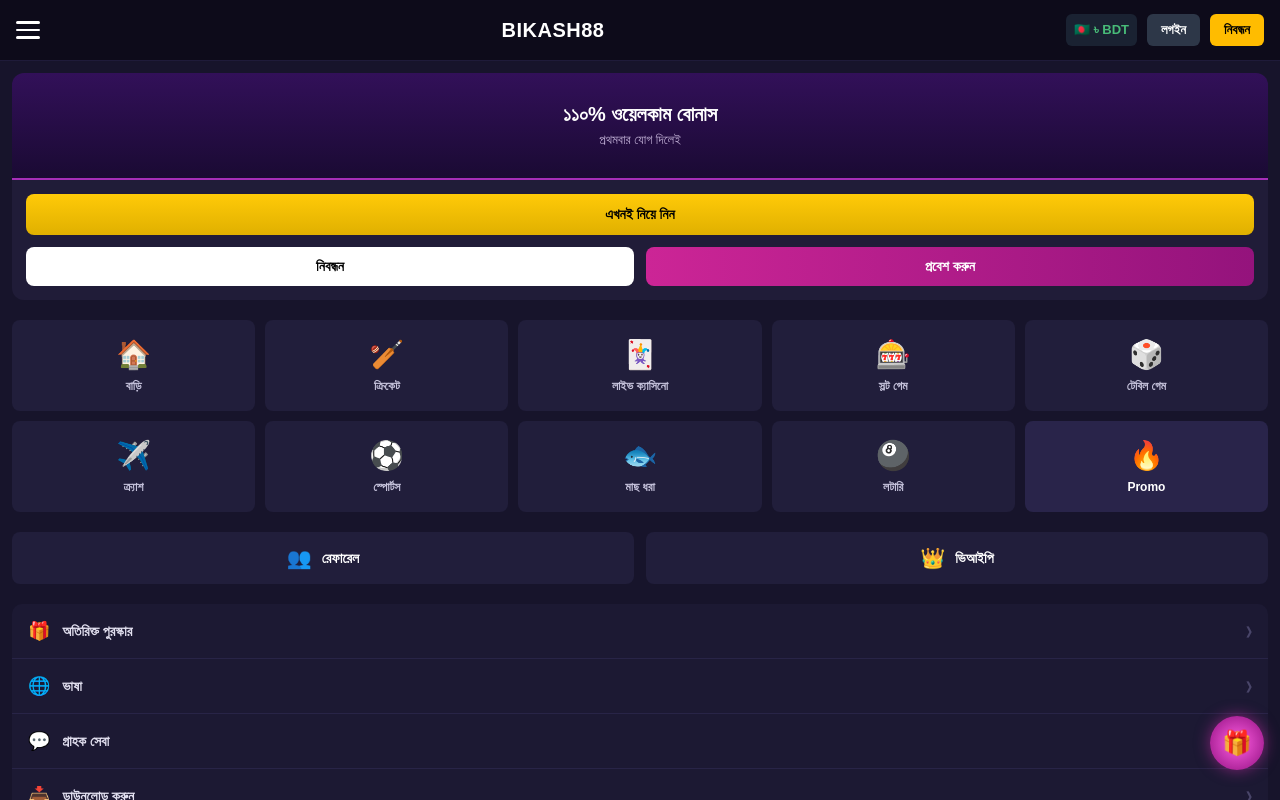
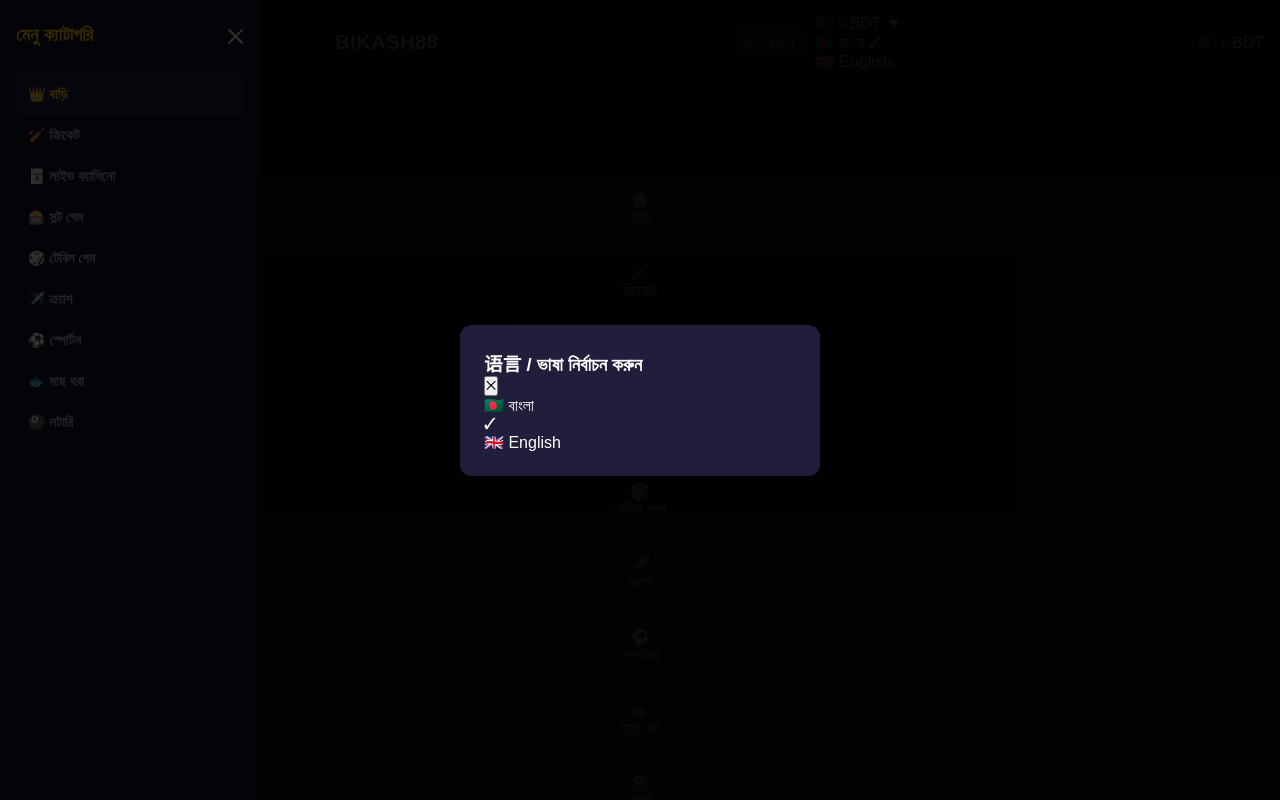
Before and after one commit to vivov23g2025-ops/bikash88, a website: page public/index.html in a window 1280 px wide. Shown: the top 800 px of the page. Drawn offline with Linux system fonts and the light colour scheme.

Commit message:
index.html

```diff
--- a/public/index.html
+++ b/public/index.html
@@ -3,206 +3,235 @@
 <head>
     <meta charset="UTF-8">
     <meta name="viewport" content="width=device-width, initial-scale=1.0">
-    <title>BIKASH88 - অনলাইন গেমিং প্ল্যাটফর্ম</title>
+    <title>BIKASH88</title>
     <link rel="stylesheet" href="bikash88.css">
 </head>
-<body class="logged-out-state" id="main-body">
+<body>
 
+    <!-- হেডার সেকশন -->
     <header class="header">
         <div class="header-container">
-            <button class="menu-btn" onclick="openSidebarMenu(event)">
+            <button class="menu-btn" onclick="toggleMobileSidebar(event)">
                 <span></span>
                 <span></span>
                 <span></span>
             </button>
 
-            <div class="logo">B<span>IKASH88</span></div>
+            <div class="logo">BIKASH88</div>
 
+            <!-- ডেক্সটপ ভিউ কন্ট্রোলস (ডেক্সটপে শো করবে, মোবাইলে অটো-হাইড) -->
             <div class="header-right-desktop">
                 <div class="currency-badge">
                     <span class="flag">🇧🇩</span> ৳ BDT
                 </div>
-                <button class="header-btn btn-login" onclick="openAuthModal('login')">লগইন</button>
-                <button class="header-btn btn-register" onclick="openAuthModal('register')">নিবন্ধন</button>
+                <!-- ডেক্সটপ ল্যাঙ্গুয়েজ ড্রপডাউন (স্ক্রিনশট ৭ এর মতো অবিকল) -->
+                <div class="desktop-lang-selector" onclick="toggleDesktopLangDropdown(event)">
+                    <span class="current-lang-flag">🇧🇩</span> <span>৳ BDT</span> <span class="arrow-down">▼</span>
+                    <div id="desktop-lang-dropdown" class="desktop-dropdown-box">
+                        <div class="dropdown-item active">
+                            <span class="flag">🇧🇩</span> <span>বাংলা</span> <span class="tick-mark">✓</span>
+                        </div>
+                        <div class="dropdown-item">
+                            <span class="flag">🇬🇧</span> <span>English</span> <span class="tick-mark"></span>
+                        </div>
+                    </div>
+                </div>
             </div>
 
-            <div class="header-spacer-mobile"></div>
+            <!-- মোবাইল ভিউ ল্যাঙ্গুয়েজ ট্রিগার (মোবাইলে শো, ডেক্সটপে হাইড) -->
+            <div class="mobile-lang-trigger" onclick="openMobileLangModal()">
+                <span class="flag-circle">🇧🇩</span> <span class="currency-txt">৳ BDT</span>
+            </div>
         </div>
     </header>
 
-    <div id="mobile-sidebar" class="sidebar-overlay" style="display: none;" onclick="closeSidebarMenu()">
+    <!-- মোবাইল নেভিগেশন সাইড ড্রয়ার (স্ক্রিনশট ৪ এর মতো 'মেনু ক্যাটাগরি') -->
+    <div id="mobile-sidebar" class="sidebar-overlay" onclick="closeSidebarMenu()">
         <div class="sidebar-content" onclick="event.stopPropagation()">
             <div class="sidebar-header">
                 <h3>মেনু ক্যাটাগরি</h3>
                 <button class="close-sidebar" onclick="closeSidebarMenu()">✕</button>
             </div>
             <nav class="sidebar-nav">
-                <a href="#" class="active">👑 বাড়ি</a>
-                <a href="#">🏏 ক্রিকেট</a>
-                <a href="#">🃏 লাইভ ক্যাসিনো</a>
-                <a href="#">🎰 স্লট গেম</a>
-                <a href="#">🎲 টেবিল গেম</a>
-                <a href="#">✈️ ক্র্যাশ</a>
-                <a href="#">⚽ স্পোর্টস</a>
-                <a href="#">🐟 মাছ ধরা</a>
-                <a href="#">🎱 লটারি</a>
+                <a href="#" class="active"><span class="nav-icon">👑</span> বাড়ি</a>
+                <a href="#"><span class="nav-icon">🏏</span> ক্রিকেট</a>
+                <a href="#"><span class="nav-icon">🃏</span> লাইভ ক্যাসিনো</a>
+                <a href="#"><span class="nav-icon">🎰</span> স্লট গেম</a>
+                <a href="#"><span class="nav-icon">🎲</span> টেবিল গেম</a>
+                <a href="#"><span class="nav-icon">✈️</span> ক্র্যাশ</a>
+                <a href="#"><span class="nav-icon">⚽</span> স্পোর্টস</a>
+                <a href="#"><span class="nav-icon">🐟</span> মাছ ধরা</a>
+                <a href="#"><span class="nav-icon">🎱</span> লটারি</a>
             </nav>
         </div>
     </div>
 
-    <main class="main-content">
-        <section class="hero-section">
-            <div class="hero-banner">
-                <h1>১১০% ওয়েলকাম বোনাস</h1>
+    <!-- মূল কন্টেন্ট এরিয়া -->
+    <main class="main-container">
+
+        <!-- প্রোমোশন ব্যানার ও অ্যাকশন বাটন সেকশন (স্ক্রিনশট ১ ও ৫ এর মতো) -->
+        <section class="hero-promo-section">
+            <div class="promo-banner-card">
+                <h2>১১০% ওয়েলকাম বোনাস</h2>
                 <p>প্রথমবার যোগ দিলেই</p>
             </div>
 
-            <div class="hero-actions-container">
-                <button class="btn-yellow-main" onclick="openAuthModal('register')">এখনই নিয়ে নিন</button>
-                <div class="auth-split-buttons">
-                    <button class="btn-split-white" onclick="openAuthModal('register')">নিবন্ধন</button>
-                    <button class="btn-split-magenta" onclick="openAuthModal('login')">প্রবেশ করুন</button>
-                </div>
+            <button class="action-btn-yellow">এখনই নিয়ে নিন</button>
+
+            <div class="auth-buttons-row">
+                <button class="auth-btn btn-register-white">নিবন্ধন</button>
+                <button class="auth-btn btn-login-purple">প্রবেশ করুন</button>
             </div>
         </section>
 
-        <section class="categories-grid">
-            <div class="grid-item"><div class="gold-icon">🏠</div><span>বাড়ি</span></div>
-            <div class="grid-item"><div class="gold-icon">🏏</div><span>ক্রিকেট</span></div>
-            <div class="grid-item"><div class="gold-icon">🃏</div><span>লাইভ ক্যাসিনো</span></div>
-            <div class="grid-item"><div class="gold-icon">🎰</div><span>স্লট গেম</span></div>
-            <div class="grid-item"><div class="gold-icon">🎲</div><span>টেবিল গেম</span></div>
-            <div class="grid-item"><div class="gold-icon">✈️</div><span>ক্র্যাশ</span></div>
-            <div class="grid-item"><div class="gold-icon">⚽</div><span>স্পোর্টস</span></div>
-            <div class="grid-item"><div class="gold-icon">🐟</div><span>মাছ ধরা</span></div>
-            <div class="grid-item"><div class="gold-icon">🎱</div><span>লটারি</span></div>
-            <div class="grid-item item-promo-highlight"><div class="gold-icon">🔥</div><span class="text-white">Promo</span></div>
-        </section>
-
-        <section class="vip-referral-row">
-            <div class="vip-card">
-                <span class="card-icon-gold">👥</span>
-                <span>রেফারেল</span>
+        <!-- গেম ক্যাটাগরি গ্রিড লেআউট (স্ক্রিনশট ১ এবং ৫ এর আইকন গ্রিড) -->
+        <section class="game-categories-grid">
+            <div class="grid-item">
+                <div class="grid-icon">🏠</div>
+                <p>বাড়ি</p>
             </div>
-            <div class="vip-card">
-                <span class="card-icon-gold">👑</span>
-                <span>ভিআইপি</span>
+            <div class="grid-item">
+                <div class="grid-icon">🏏</div>
+                <p>ক্রিকেট</p>
+            </div>
+            <div class="grid-item">
+                <div class="grid-icon">🃏</div>
+                <p>লাইভ ক্যাসিনো</p>
+            </div>
+            <div class="grid-item">
+                <div class="grid-icon">🎰</div>
+                <p>স্লট গেম</p>
+            </div>
+            <div class="grid-item">
+                <div class="grid-icon">🎲</div>
+                <p>টেবিল গেম</p>
+            </div>
+            <div class="grid-item">
+                <div class="grid-icon">✈️</div>
+                <p>ক্র্যাশ</p>
+            </div>
+            <div class="grid-item">
+                <div class="grid-icon">⚽</div>
+                <p>স্পোর্টস</p>
+            </div>
+            <div class="grid-item">
+                <div class="grid-icon">🐟</div>
+                <p>মাছ ধরা</p>
+            </div>
+            <div class="grid-item">
+                <div class="grid-icon">🎱</div>
+                <p>লটারি</p>
+            </div>
+            <div class="grid-item hot-item">
+                <div class="grid-icon">🔥</div>
+                <p>Promo</p>
             </div>
         </section>
 
-        <section class="native-menu-list">
-            <div class="menu-list-row">
-                <div class="menu-list-left"><span class="row-graphic-icon">🎁</span> অতিরিক্ত পুরস্কার</div>
-                <div class="menu-list-right">❯</div>
+        <!-- স্পেশাল ট্যাব বাটন (রেফারেল ও ভিআইপি - স্ক্রিনশট ২ ও ৬ এর মতো) -->
+        <section class="special-tabs-row">
+            <div class="tab-card ref-tab">
+                <span class="tab-icon">👥</span> রেফারেল
             </div>
-            <div class="menu-list-row">
-                <div class="menu-list-left"><span class="row-graphic-icon">🌐</span> ভাষা</div>
-                <div class="menu-list-right">❯</div>
+            <div class="tab-card vip-tab">
+                <span class="tab-icon">👑</span> ভিআইপি
             </div>
-            <div class="menu-list-row">
-                <div class="menu-list-left"><span class="row-graphic-icon">💬</span> গ্রাহক সেবা</div>
-                <div class="menu-list-right">❯</div>
+        </section>
+
+        <!-- লিস্টিং মেনু সেকশন (স্ক্রিনশট ২ এবং ৬ এর নিচের অপশনগুলো) -->
+        <section class="account-links-list">
+            <div class="link-item">
+                <div class="link-left"><span class="link-icon">🎁</span> অতিরিক্ত পুরস্কার</div>
+                <div class="link-right">❯</div>
             </div>
-            <div class="menu-list-row">
-                <div class="menu-list-left"><span class="row-graphic-icon">📥</span> ডাউনলোড করুন</div>
-                <div class="menu-list-right">❯</div>
+            <div class="link-item" onclick="openMobileLangModal()">
+                <div class="link-left"><span class="link-icon">🌐</span> ভাষা</div>
+                <div class="link-right">❯</div>
+            </div>
+            <div class="link-item">
+                <div class="link-left"><span class="link-icon">💬</span> গ্রাহক সেবা</div>
+                <div class="link-right">❯</div>
+            </div>
+            <div class="link-item">
+                <div class="link-left"><span class="link-icon">📥</span> ডাউনলোড করুন</div>
+                <div class="link-right">❯</div>
+            </div>
+        </section>
+
+        <!-- জনপ্রিয় গেমসমূহ গ্রিড (স্ক্রিনশট ৩ এর নিচের অংশ) -->
+        <section class="popular-games-section">
+            <h3 class="section-title">জনপ্রিয় গেমসমূহ</h3>
+            <div class="games-thumbnail-grid">
+                <div class="game-thumb-card"><div class="thumb-placeholder"></div><p>Crazy Time</p></div>
+                <div class="game-thumb-card"><div class="thumb-placeholder"></div><p>Lightning Roulette</p></div>
+                <div class="game-thumb-card"><div class="thumb-placeholder"></div><p>Super Ace</p></div>
+                <div class="game-thumb-card"><div class="thumb-placeholder"></div><p>Aviator</p></div>
             </div>
         </section>
     </main>
 
-    <div class="floating-pink-gift">
-        <div class="gift-animation">🎁</div>
-    </div>
+    <!-- ফ্লোটিং চ্যাট বাটন -->
+    <div class="floating-chat-widget">💬</div>
 
-    <div id="auth-modal-overlay" class="modal-overlay" style="display: none;" onclick="closeAuthModal()">
+    <!-- ভাই৮৮ স্টাইল মোবাইল ল্যাঙ্গুয়েজ মডাল পপআপ (স্ক্রিনশট ৫ এর অবিকল ক্লোন) -->
+    <div id="mobile-lang-modal" class="modal-overlay" onclick="closeMobileLangModal()">
         <div class="modal-box" onclick="event.stopPropagation()">
-            <button class="close-modal" onclick="closeAuthModal()">✕</button>
-
-            <div id="login-form-wrapper" style="display: none;">
-                <h3 class="modal-title">প্রবেশ করুন</h3>
-                <div class="form-group">
-                    <label>ব্যবহারকারীর নাম</label>
-                    <input type="text" placeholder="ইউজারনেম দিন">
+            <div class="modal-header">
+                <h3>语言 / ভাষা নির্বাচন করুন</h3>
+                <button class="close-modal-btn" onclick="closeMobileLangModal()">✕</button>
+            </div>
+            <div class="lang-selection-container">
+                <!-- একটিভ ভাষা (টিকমার্ক সহ) -->
+                <div class="lang-row-option selected" onclick="selectLanguage('bn')">
+                    <div class="lang-info">
+                        <span class="flag-icon">🇧🇩</span>
+                        <span class="lang-text-label">বাংলা</span>
+                    </div>
+                    <span class="status-tick">✓</span>
                 </div>
-                <div class="form-group">
-                    <label>পাসওয়ার্ড</label>
-                    <input type="password" placeholder="পাসওয়ার্ড দিন">
+                <!-- অল্টারনেটিভ ভাষা -->
+                <div class="lang-row-option" onclick="selectLanguage('en')">
+                    <div class="lang-info">
+                        <span class="flag-icon">🇬🇧</span>
+                        <span class="lang-text-label">English</span>
+                    </div>
+                    <span class="status-tick"></span>
                 </div>
-                <button class="submit-btn" onclick="closeAuthModal()">লগইন</button>
-            </div>
-
-            <div id="register-form-wrapper" style="display: none;">
-                <h3 class="modal-title">নিবন্ধন</h3>
-
-                <div class="form-group">
-                    <label>ব্যবহারকারীর নাম *</label>
-                    <input type="text" placeholder="৪-১৫টি অক্ষর এবং সংখ্যা">
-                </div>
-
-                <div class="form-group">
-                    <label>পাসওয়ার্ড *</label>
-                    <input type="password" placeholder="৬-২০টি অক্ষর এবং সংখ্যা">
-                </div>
-
-                <div class="form-group">
-                    <label>পাসওয়ার্ড নিশ্চিত করুন *</label>
-                    <input type="password" placeholder="পাসওয়ার্ড নিশ্চিত করুন">
-                </div>
-
-                <div class="form-group">
-                    <label>মুদ্রা *</label>
-                    <select class="form-select-native">
-                        <option value="BDT">BDT</option>
-                    </select>
-                </div>
-
-                <div class="form-group">
-                    <label>পূর্ণ নাম *</label>
-                    <input type="text" placeholder="পূর্ণ নাম">
-                </div>
-
-                <div class="form-group">
-                    <label>ফোন নম্বর *</label>
-                    <div class="phone-input-container">
-                        <span class="country-code">+880</span>
-                        <input type="tel" placeholder="ফোন নম্বর">
-                    </div>
-                </div>
-
-                <div class="form-group">
-                    <label>যাচাইকরণ কোড *</label>
-                    <div class="captcha-container">
-                        <input type="text" placeholder="যাচাইকরণ কোড">
-                        <div class="captcha-code-box">5824</div>
-                    </div>
-                </div>
-
-                <button class="submit-btn" onclick="closeAuthModal()">নিবন্ধন সম্পন্ন করুন</button>
             </div>
         </div>
     </div>
 
     <script>
-        function openSidebarMenu(e) {
+        function toggleMobileSidebar(e) {
             if(e) e.stopPropagation();
-            document.getElementById('mobile-sidebar').style.display = 'flex';
+            const sidebar = document.getElementById('mobile-sidebar');
+            sidebar.classList.toggle('open');
         }
         function closeSidebarMenu() {
-            document.getElementById('mobile-sidebar').style.display = 'none';
+            document.getElementById('mobile-sidebar').classList.remove('open');
         }
-        function openAuthModal(mode) {
-            document.getElementById('auth-modal-overlay').style.display = 'flex';
-            if(mode === 'login') {
-                document.getElementById('login-form-wrapper').style.display = 'block';
-                document.getElementById('register-form-wrapper').style.display = 'none';
-            } else {
-                document.getElementById('login-form-wrapper').style.display = 'none';
-                document.getElementById('register-form-wrapper').style.display = 'block';
+        function toggleDesktopLangDropdown(e) {
+            if(e) e.stopPropagation();
+            const dropdown = document.getElementById('desktop-lang-dropdown');
+            dropdown.classList.toggle('show');
+        }
+        function openMobileLangModal() {
+            document.getElementById('mobile-lang-modal').classList.add('active');
+        }
+        function closeMobileLangModal() {
+            document.getElementById('mobile-lang-modal').classList.remove('active');
+        }
+        function selectLanguage(lang) {
+            closeMobileLangModal();
+            console.log("Selected language: " + lang);
+        }
+        // গ্লোবাল উইন্ডো ক্লিক ইভেন্ট হ্যান্ডলার ড্রপডাউন বন্ধ করার জন্য
+        window.onclick = function(event) {
+            const dropdown = document.getElementById('desktop-lang-dropdown');
+            if (dropdown && dropdown.classList.contains('show')) {
+                dropdown.classList.remove('show');
             }
-        }
-        function closeAuthModal() {
-            document.getElementById('auth-modal-overlay').style.display = 'none';
         }
     </script>
 </body>
-                    </html>
+</html>
```
